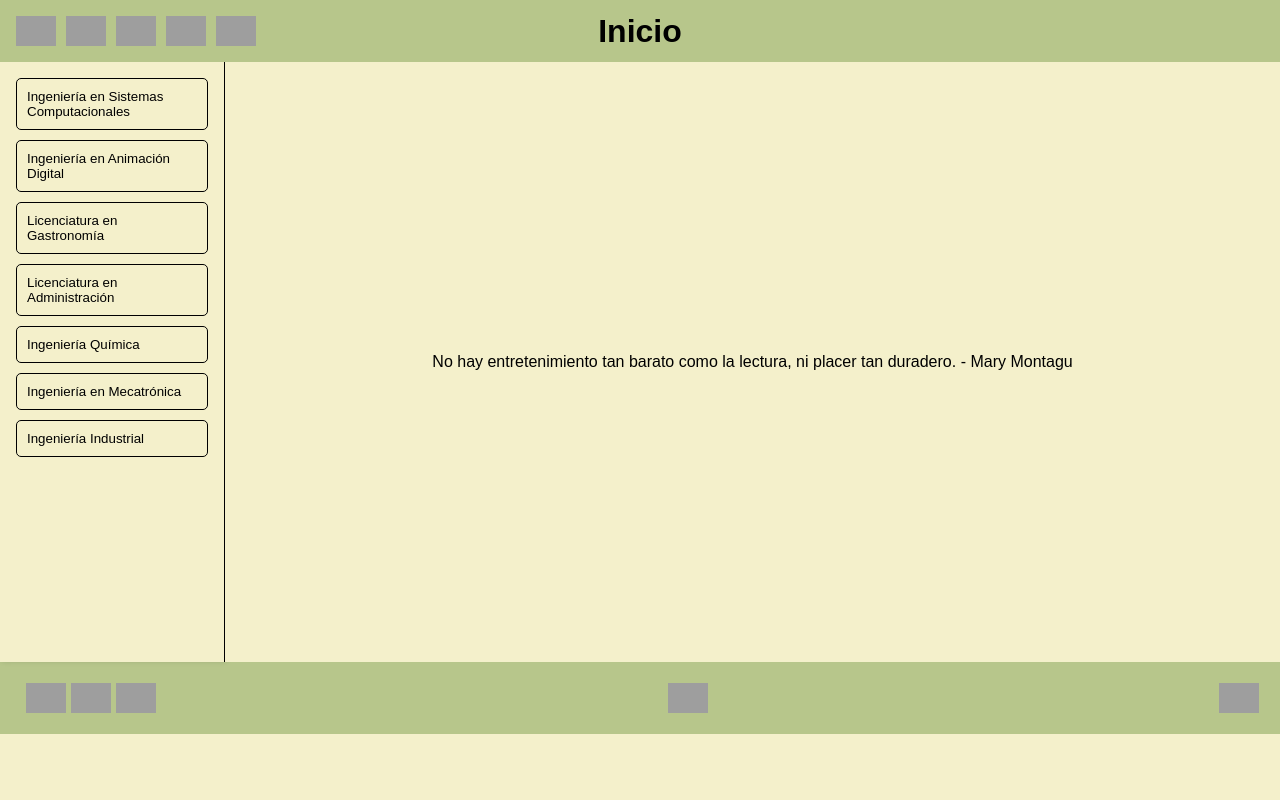
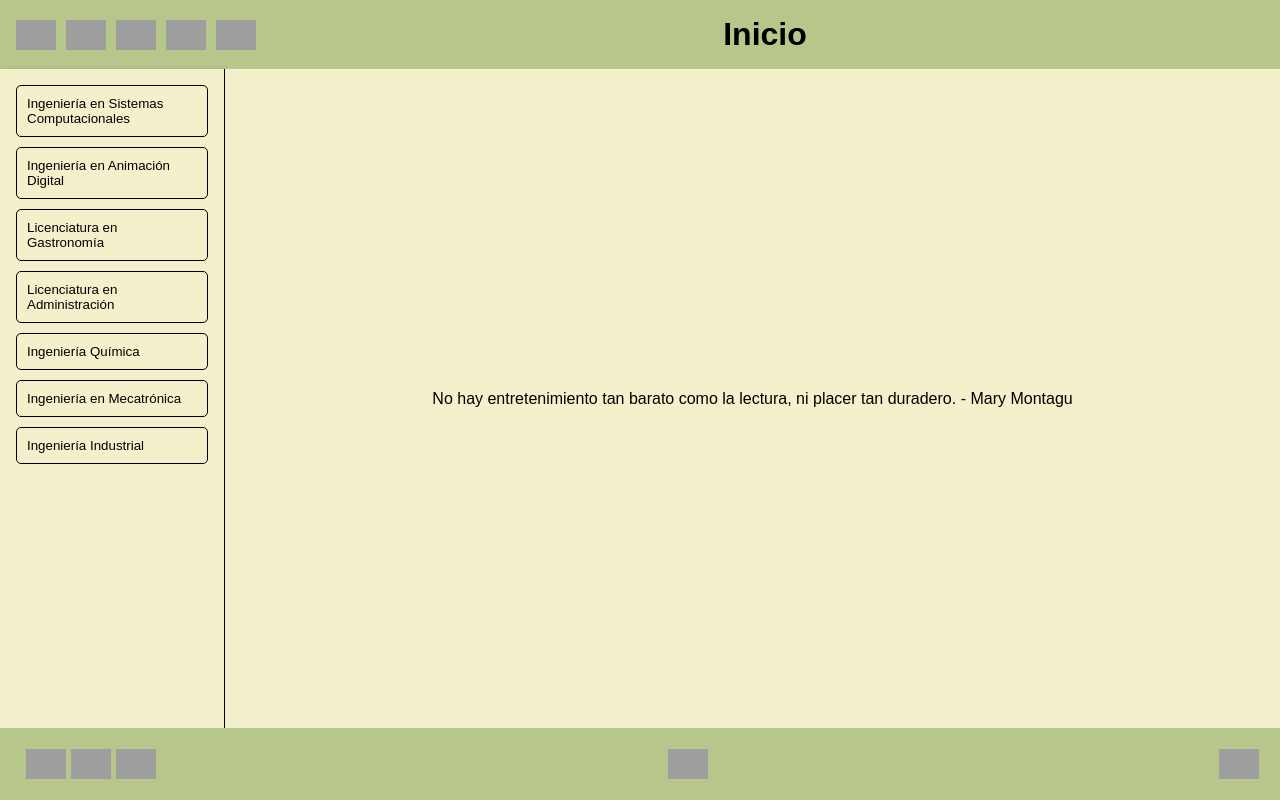
Before and after one commit to Remleh/Biblioteca, a Django app: page / in a window 1280 px wide. Run offline with Django 5.2, Linux system fonts and the light colour scheme; grey boxes are pictures that could not be loaded.

Commit message:
pagina inicio

```diff
--- a/biblioteca/apli/static/css/styles.css
+++ b/biblioteca/apli/static/css/styles.css
@@ -6,19 +6,21 @@ body {
     margin: 0;
     padding: 0;
     background-color: #f4f0cb; /* Color de fondo de la página */
+    display: flex;
+    flex-direction: column;
+    min-height: 100vh;
 }
 
-header {
+header, footer {
     display: flex;
     justify-content: space-between;
     align-items: center;
-    background-color: #B7C68B; /* Color del encabezado */
+    background-color: #B7C68B; /* Color del encabezado y pie de página */
     color: #000;
     padding: 1rem;
-    position: relative; /* Para permitir centrar el texto correctamente */
 }
 
-.header-left {
+.header-left, .header-center {
     display: flex;
     align-items: center;
 }
@@ -29,10 +31,9 @@ header {
 }
 
 .header-center {
-    position: absolute;
-    left: 50%;
-    transform: translateX(-50%);
-    text-align: center;
+    flex: 1;
+    display: flex;
+    justify-content: center;
 }
 
 .header-center h1 {
@@ -40,8 +41,8 @@ header {
 }
 
 main {
+    flex: 1;
     display: flex;
-    height: calc(100vh - 200px); /* Ajusta esto según la altura del encabezado y pie de página */
 }
 
 .side-section {
@@ -65,7 +66,7 @@ main {
 }
 
 .side-section button:hover {
-    background-color: #f4f0cb;
+    background-color: #eaeaea;
 }
 
 .main-section {
@@ -78,14 +79,6 @@ main {
 
 .centered-text {
     text-align: center;
-}
-
-footer {
-    background-color: #B7C68B; /* Color del pie de página */
-    color: #000;
-    display: flex;
-    justify-content: space-between;
-    padding: 1rem;
 }
 
 .footer-section {
```
